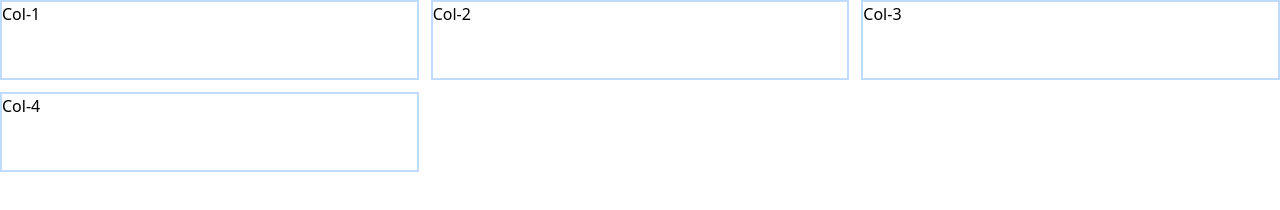
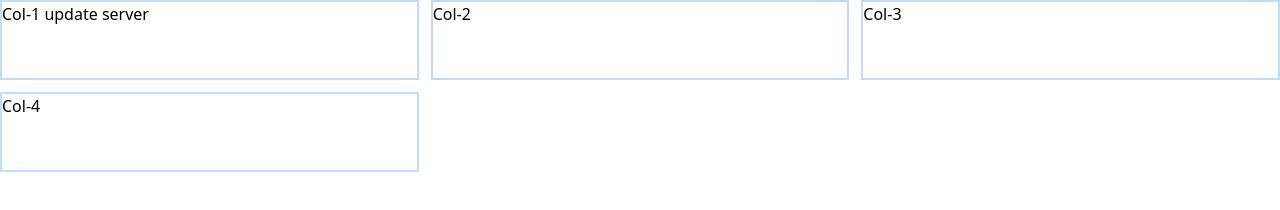
Before and after one commit to kayKhaingWin1/tailwind3, a website: page src/index.html in a window 1280 px wide. Drawn offline with Linux system fonts and the light colour scheme.

Commit message:
Update index.html

```diff
--- a/src/index.html
+++ b/src/index.html
@@ -9,7 +9,7 @@
 <body>
     <div class="w-full grid grid-cols-3 gap-3 m-auto">
         <div class="border-blue-200 border-2 h-20">
-            Col-1
+            Col-1 update server
         </div>
         <div class="border-blue-200 border-2 h-20">
             Col-2
```
